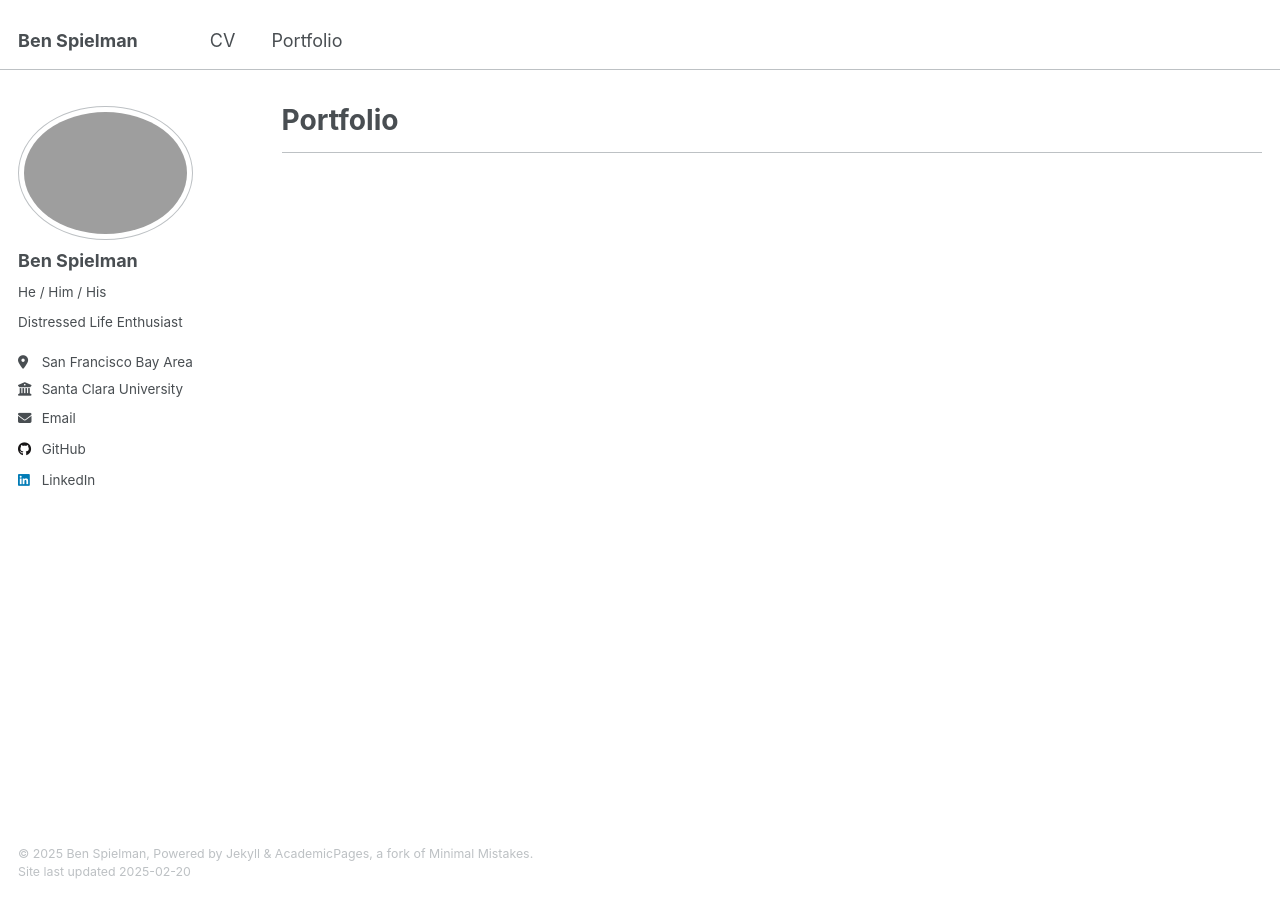
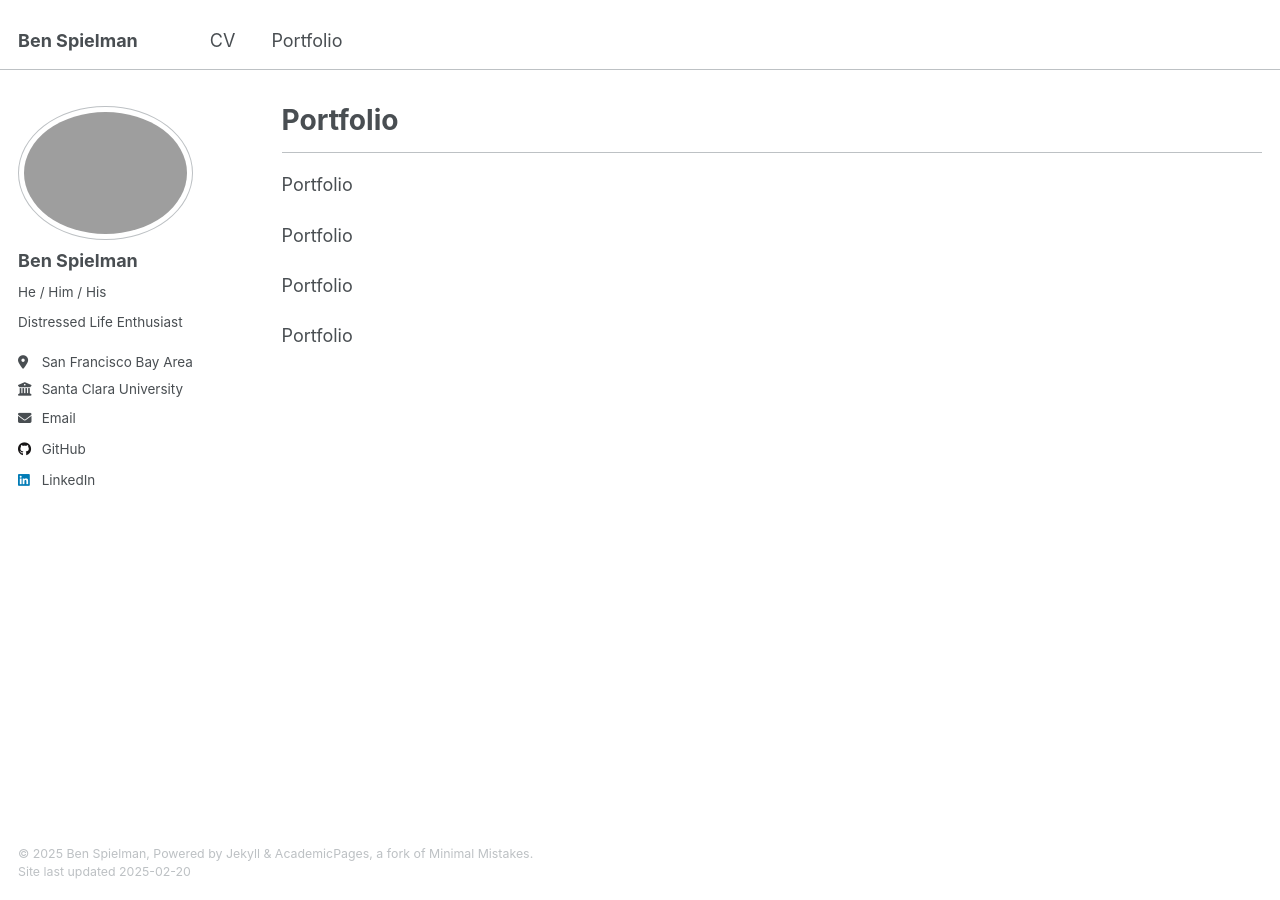
Before and after one commit to pizza496/pizza496.github.io, a Jekyll site: the page built from _pages/categories/portfolio.html, in a window 1280 px wide. Built offline with Jekyll 4.4.1, drawn with Linux system fonts in a browser that asks for light colours.

Commit message:
Update category-list.html

```diff
--- a/_layouts/category-list.html
+++ b/_layouts/category-list.html
@@ -7,7 +7,7 @@ layout: archive
 <hr>
 
 {% for post in site.posts %}
-  <p>{{ post.target }}</p>
+  <p>{{ page.target }}</p>
   {% if post.categories contains post.target %}
     {% include archive-single.html %}
     <hr>
```
